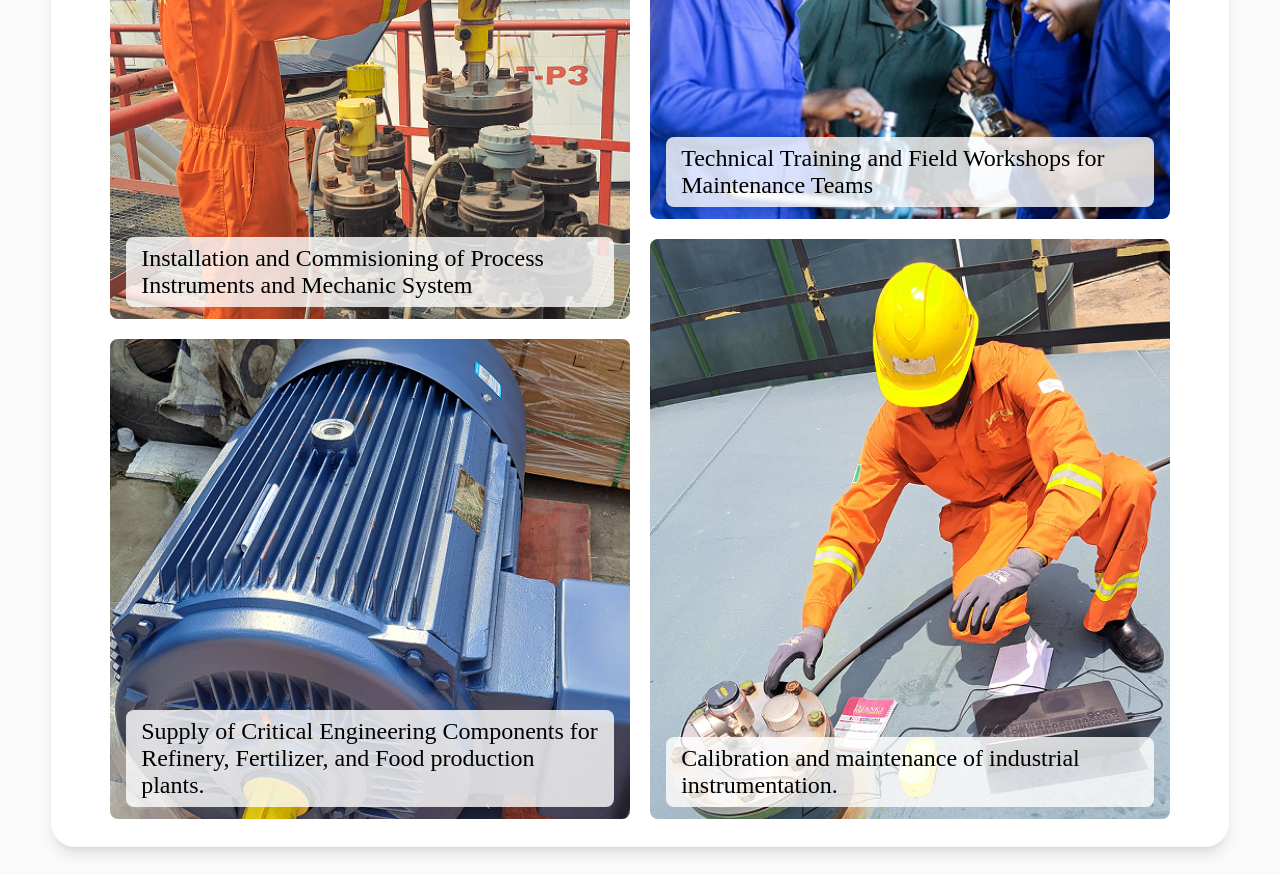
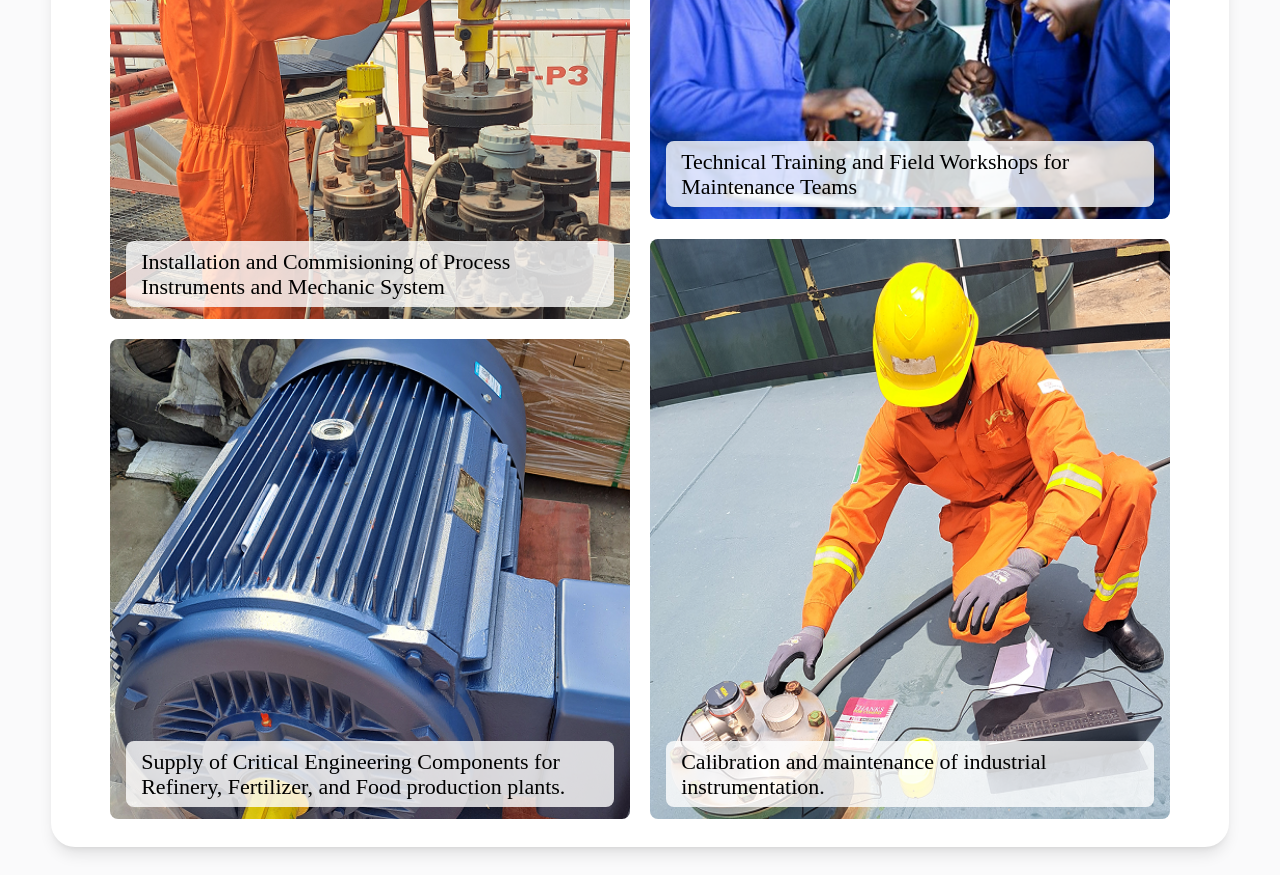
Before and after one commit to Donaldicon/SITOG, a React (Vite) app: page / in a window 1280 px wide. Shown: the part 2680-3555 px from the top of the page. Built offline with nearby package versions, Linux system fonts and the light colour scheme; a web font is replaced by a local one.

Commit message:
Project overview text reduction

```diff
--- a/src/components/ProjectOverview.jsx
+++ b/src/components/ProjectOverview.jsx
@@ -45,7 +45,7 @@ const ProjectOverview = () => {
                         alt="Installation anfd Commisioning of Process Instruments and Mechanic Systems"
                         className='w-[280px] lg:w-[380px] laptop:w-[520px] big:w-[650px] h-full object-cover rounded-lg'/>
                         <p
-                        className='absolute bottom-2 laptop:bottom-3 big:bottom-5 mx-[2%] laptop:mx-[3%] px-[3%] py-[8px]  bg-white/80 md:text-[15px] md:leading-[17px] lg:text-[18px] lg:leading-[22px] laptop:text-[24px] laptop:leading-[27px] big:text-[30px] big:leading-[32px]  font-medium rounded-md laptop:rounded-lg big:rounded-xl  '>
+                        className='absolute bottom-2 laptop:bottom-3 big:bottom-5 mx-[2%] laptop:mx-[3%] px-[3%] py-[8px]  bg-white/80 md:text-[15px] md:leading-[17px] lg:text-[18px] lg:leading-[22px] laptop:text-[22px] laptop:leading-[25px] big:text-[30px] big:leading-[32px]  font-medium rounded-md laptop:rounded-lg big:rounded-xl  '>
                             Installation and Commisioning of Process Instruments and Mechanic System
                         </p>
                     </div>
@@ -64,7 +64,7 @@ const ProjectOverview = () => {
                         alt="Supply of Critical Engineering Components for Refinery, Fertilizer, and Food production plants."
                         className='w-[280px] lg:w-[380px] laptop:w-[520px] big:w-[650px] h-full object-cover rounded-lg'/>
                         <p
-                        className='absolute bottom-2 laptop:bottom-3 big:bottom-5 mx-[2%] laptop:mx-[3%] px-[3%] py-[8px]  bg-white/80 md:text-[15px] md:leading-[17px] lg:text-[18px] lg:leading-[22px] laptop:text-[24px] laptop:leading-[27px] big:text-[30px] big:leading-[32px]  font-medium rounded-md laptop:rounded-lg big:rounded-xl '>
+                        className='absolute bottom-2 laptop:bottom-3 big:bottom-5 mx-[2%] laptop:mx-[3%] px-[3%] py-[8px]  bg-white/80 md:text-[15px] md:leading-[17px] lg:text-[18px] lg:leading-[22px] laptop:text-[22px] laptop:leading-[25px] big:text-[30px] big:leading-[32px]  font-medium rounded-md laptop:rounded-lg big:rounded-xl '>
                             Supply of Critical Engineering Components for Refinery, Fertilizer, and Food production plants.
                         </p>
                     </div>
@@ -89,7 +89,7 @@ const ProjectOverview = () => {
                         alt="Technical Training and Field Workshops for Maintenance Teams"
                         className='w-[280px] lg:w-[380px] laptop:w-[520px] big:w-[650px] h-full object-cover rounded-lg'/>
                         <p
-                        className='absolute bottom-2 laptop:bottom-3 big:bottom-5 mx-[2%] laptop:mx-[3%] px-[3%] py-[8px]  bg-white/80 md:text-[15px] md:leading-[17px] lg:text-[18px] lg:leading-[22px] laptop:text-[24px] laptop:leading-[27px] big:text-[30px] big:leading-[32px]  font-medium rounded-md laptop:rounded-lg big:rounded-xl ]'>
+                        className='absolute bottom-2 laptop:bottom-3 big:bottom-5 mx-[2%] laptop:mx-[3%] px-[3%] py-[8px]  bg-white/80 md:text-[15px] md:leading-[17px] lg:text-[18px] lg:leading-[22px] laptop:text-[22px] laptop:leading-[25px] big:text-[30px] big:leading-[32px]  font-medium rounded-md laptop:rounded-lg big:rounded-xl ]'>
                             Technical Training and Field Workshops for Maintenance Teams
                         </p>
                     </div>
@@ -108,7 +108,7 @@ const ProjectOverview = () => {
                         alt="Calibration and maintenance of industrial instrumentation."
                         className='w-[280px] lg:w-[380px] laptop:w-[520px] big:w-[650px] h-full object-cover rounded-lg'/>
                         <p
-                        className='absolute bottom-2 laptop:bottom-3 big:bottom-5 mx-[2%] laptop:mx-[3%] px-[3%] py-[8px]  bg-white/80 md:text-[15px] md:leading-[17px] lg:text-[18px] lg:leading-[22px] laptop:text-[24px] laptop:leading-[27px] big:text-[30px] big:leading-[32px]  font-medium rounded-md laptop:rounded-lg big:rounded-xl '>
+                        className='absolute bottom-2 laptop:bottom-3 big:bottom-5 mx-[2%] laptop:mx-[3%] px-[3%] py-[8px]  bg-white/80 md:text-[15px] md:leading-[17px] lg:text-[18px] lg:leading-[22px] laptop:text-[22px] laptop:leading-[25px] big:text-[30px] big:leading-[32px]  font-medium rounded-md laptop:rounded-lg big:rounded-xl '>
                             Calibration and maintenance of industrial instrumentation.
                         </p>
                     </div>
```
